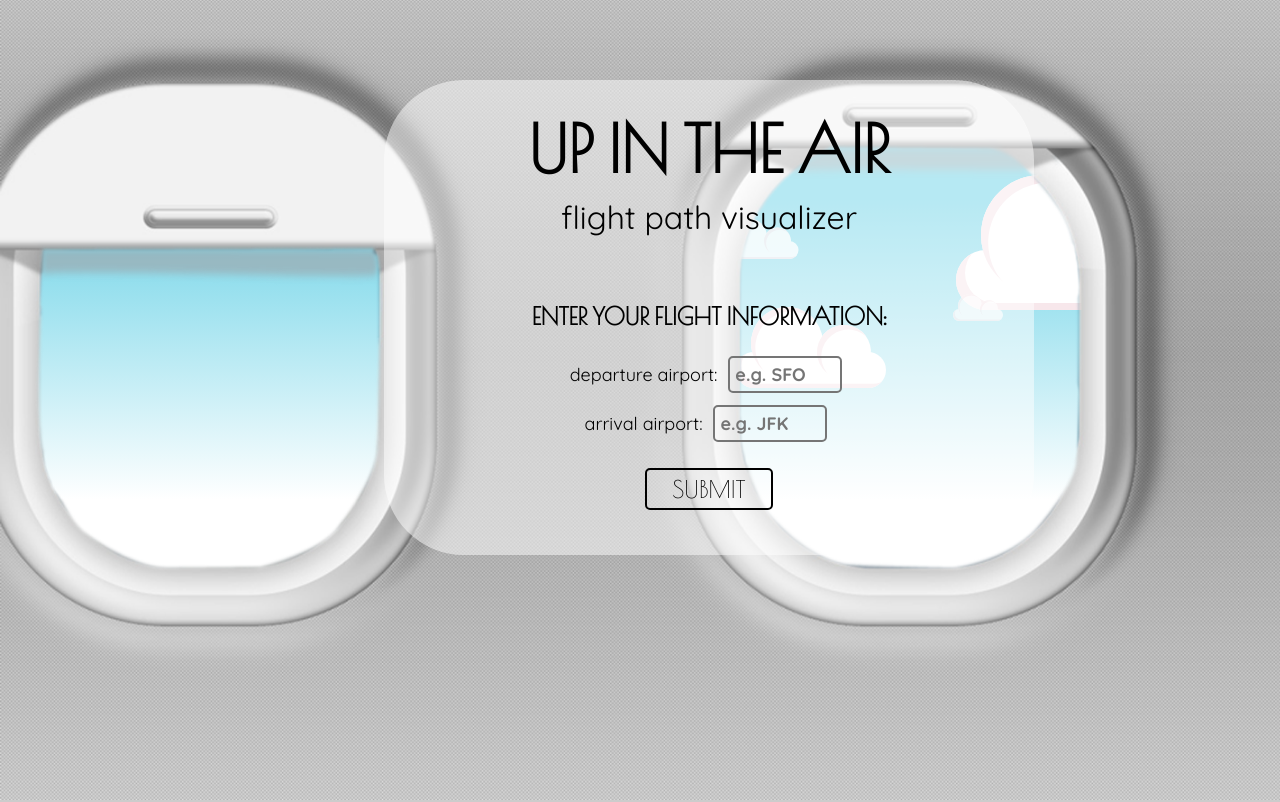
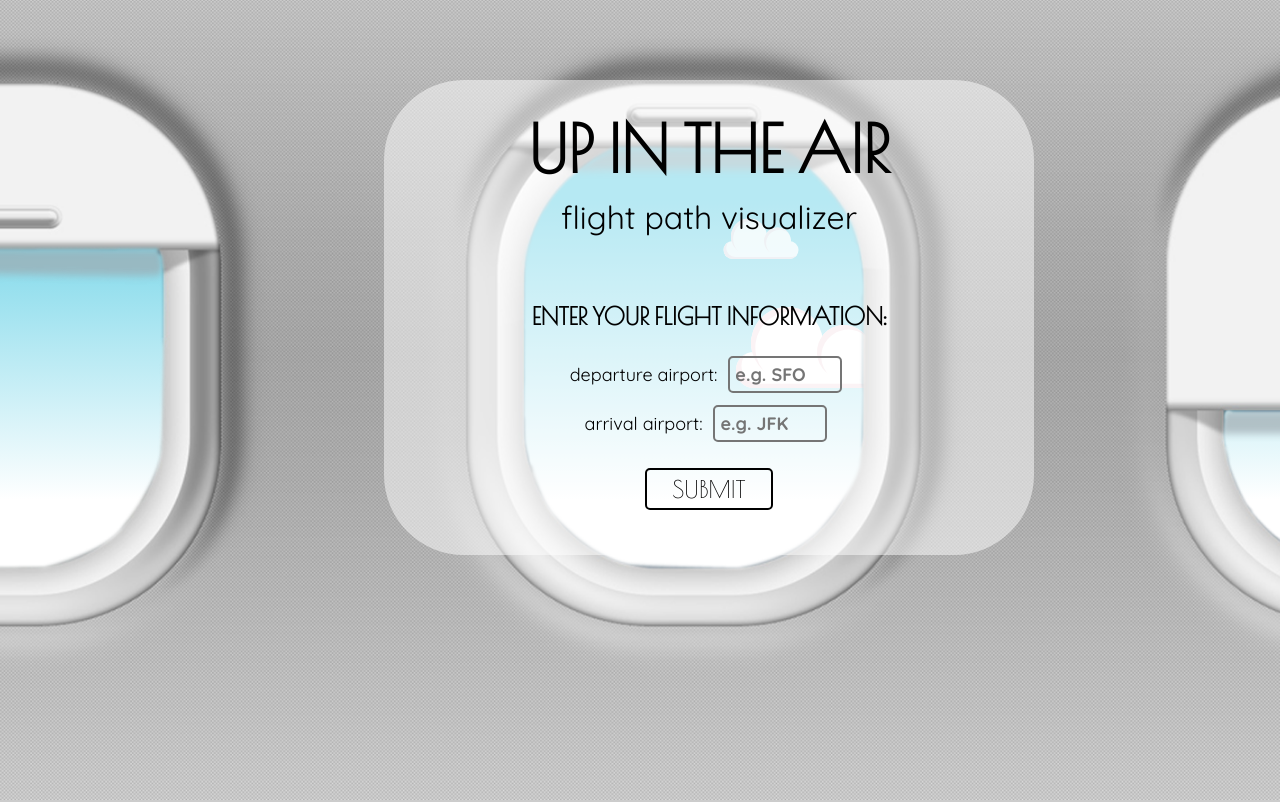
Before and after one commit to sheryllun/UpintheAir, a plain HTML site: page index.html in a window 1280 px wide. Shown: the top 802 px of the page. Drawn offline with nearby package versions, Linux system fonts and the light colour scheme; no server answers.

Commit message:
Fix layout

```diff
--- a/css/style.css
+++ b/css/style.css
@@ -13,15 +13,16 @@ body {
   height: 100vh;
   background-color: RGBA(174, 174, 174, 1);
   position: relative;
+  width: 100%;
 }
 
 #planewindow {
   position: absolute;
   top: 0;
   left: 0;
-}
-
-img {
+  background: url("../img/airplane-windows.png") no-repeat center center;
+  background-size: cover;
+  width: 100%;
   height: 100vh;
 }
 
--- a/index.html
+++ b/index.html
@@ -20,9 +20,8 @@
       <div class="cloud x6"></div>
       <div class="cloud x7"></div>
     </div>
-    <div id="planewindow">
-      <img src="img/airplane-windows.png" alt="background">
-    </div>
+
+    <div id="planewindow"></div>
 
     <div id="welcome">
       <h1 id="title">Up in the Air</h1>
```
